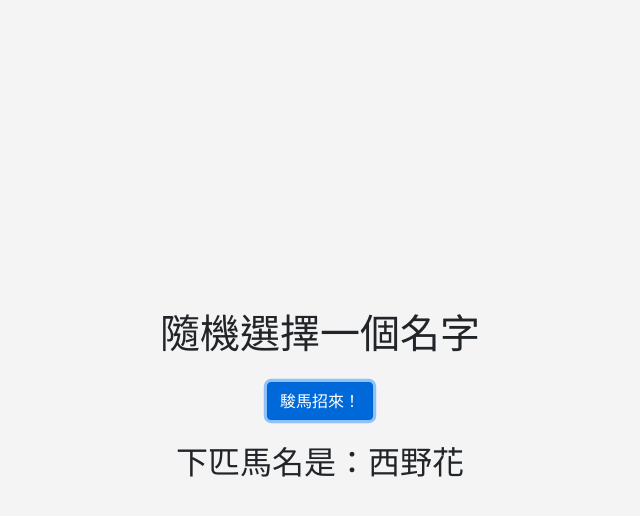
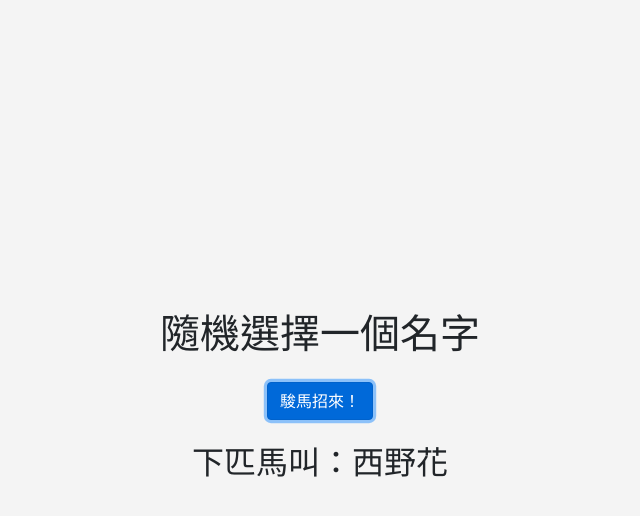
Before and after one commit to harukaxxxx/bdo-courser-horse-naming, a plain HTML site: page index.html in a window 1280 px wide. Both pictures are taken after a click on the button "駿馬招來！". Shown: the whole page, without its empty margins (320-960 px from the left). Drawn offline with nearby package versions, Linux system fonts and the light colour scheme.

Commit message:
Update index.html

```diff
--- a/index.html
+++ b/index.html
@@ -114,23 +114,29 @@
         '艾尼風神',
         '雙渦輪',
       ]
-      let items = originalItems.slice()
+      let items =
+        JSON.parse(localStorage.getItem('remainingItems')) ||
+        originalItems.slice()
+      let currentIndex = parseInt(localStorage.getItem('currentIndex')) || 0
 
       const pickButton = document.getElementById('pickButton')
       const result = document.getElementById('result')
-      let currentIndex = 0
 
       pickButton.addEventListener('click', () => {
         if (items.length > 0) {
           const selectedItem = items[currentIndex]
-          result.textContent = `下匹馬名是：${selectedItem}`
+          result.textContent = `下匹馬叫：${selectedItem}`
 
           currentIndex = (currentIndex + 1) % items.length
+          localStorage.setItem('currentIndex', currentIndex)
         } else {
           items = originalItems.slice()
           currentIndex = 0
+          localStorage.setItem('currentIndex', currentIndex)
           result.textContent = '所有馬名已抽完，重新開始抽選！'
         }
+
+        localStorage.setItem('remainingItems', JSON.stringify(items))
       })
     </script>
   </body>
```
